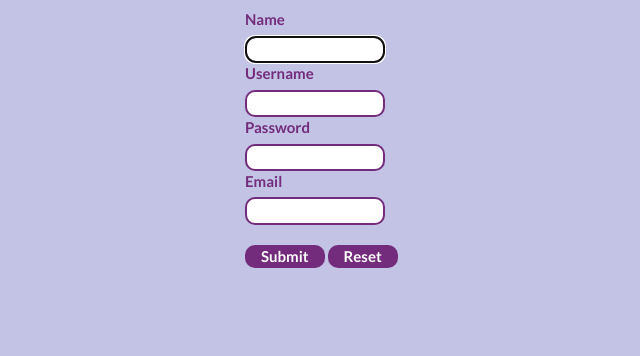
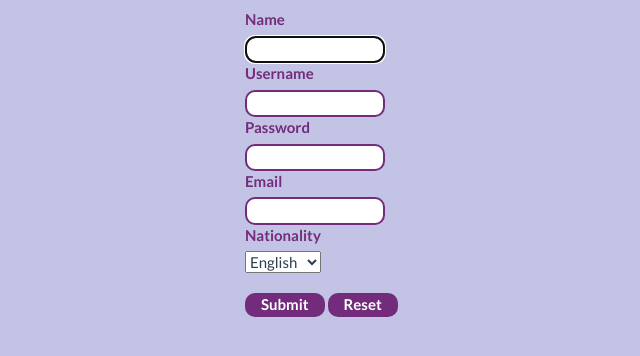
Before and after one commit to B00075594/Boombastics-App, a PHP site: page /signUp.php in a window 1280 px wide. Shown: the part 144-500 px from the top of the page, without its empty margins (315-955 px from the left). Run offline with PHP 8.4, Linux system fonts and the light colour scheme.

Commit message:
I have add in nationality drop down, not set in database and css(layout / shape wise)

```diff
--- a/signUp.php
+++ b/signUp.php
@@ -71,6 +71,14 @@
 		<label for="email">Email</label>
 		<input type="email" name="email" id="email" required>
 		<br>
+		<label for="nationality">Nationality</label>
+		<select id="nationality">
+			<option value="english">English</option>
+			<option value="german">German</option>
+			<option value="french">French</option>
+			<option value="spanish">Spanish</option>
+		</select>
+		<br>
 		<div id="space">
 			<input type="submit" value="Submit">
 			<input type="reset" value="Reset">
```
